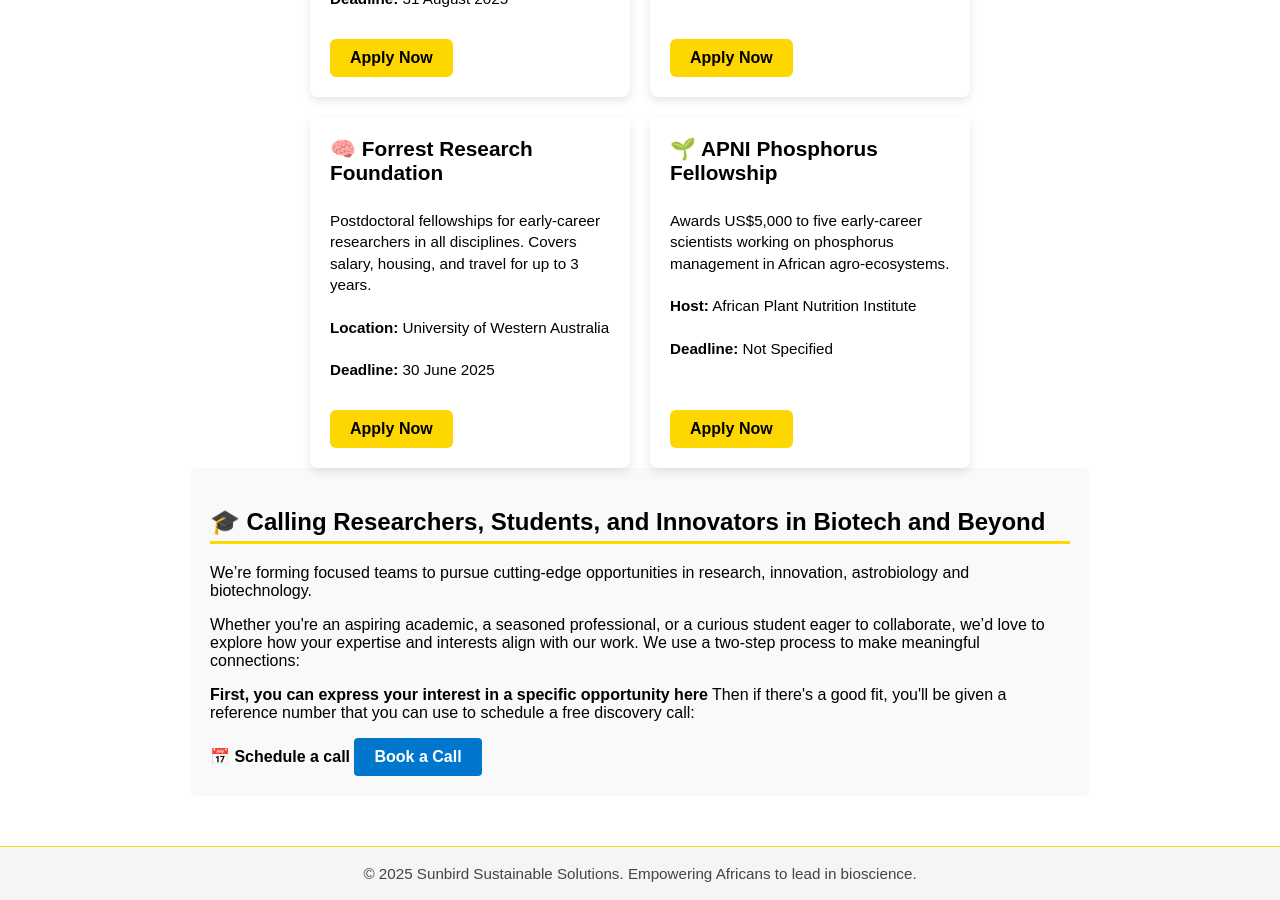
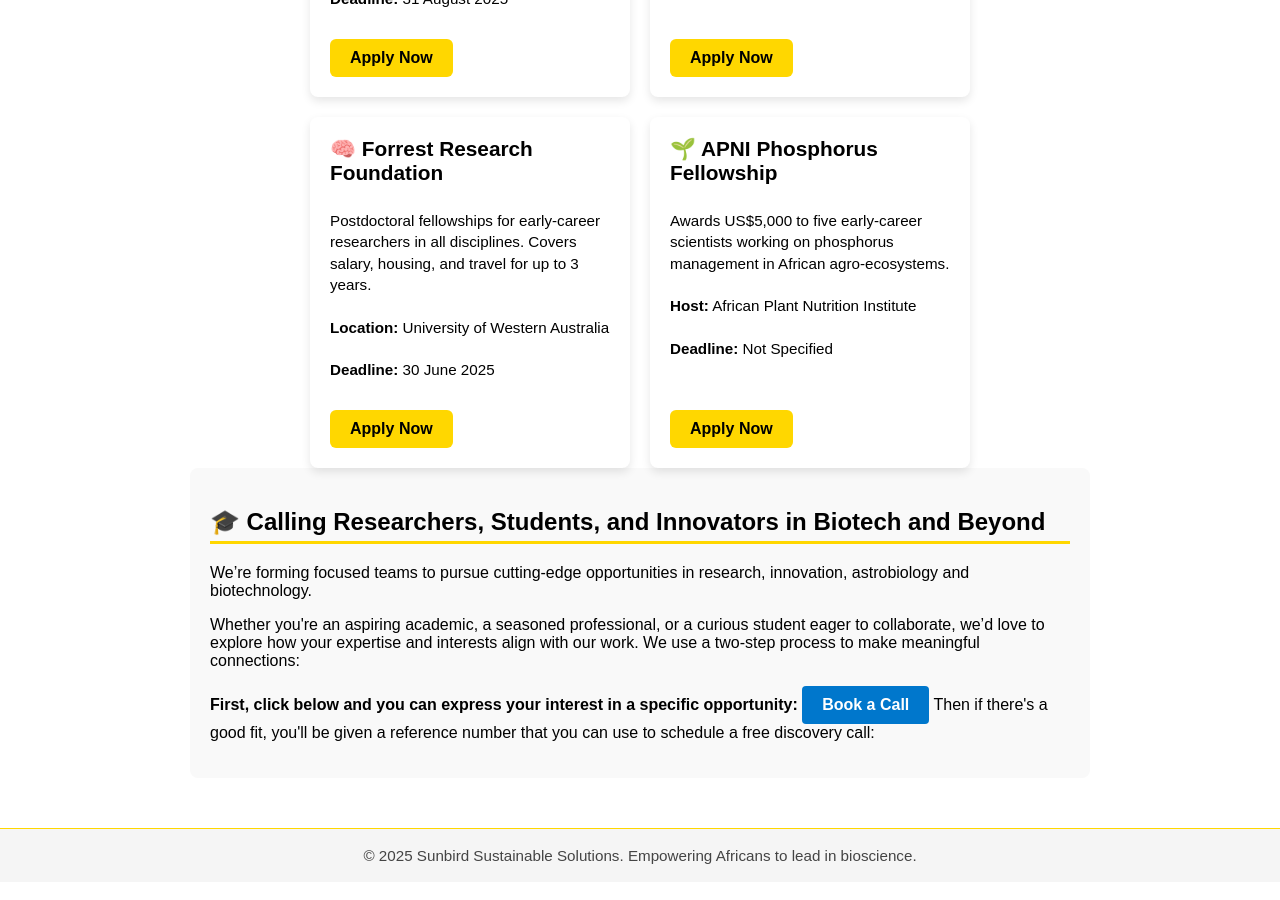
Before and after one commit to mmutondo/mmutondo.github.io, a Jekyll site: the page opencalls.html, which Jekyll copies as it is, in a window 1280 px wide and 900 px high, scrolled down 594 px. Built offline with Jekyll 4.4.1, drawn with Linux system fonts in a browser that asks for light colours.

Commit message:
Update opencalls.html

```diff
--- a/opencalls.html
+++ b/opencalls.html
@@ -250,18 +250,15 @@
     </p>
 
     <p>
-       <strong>First, you can express your interest in a specific opportunity here</strong>
-       Then if there's a good fit, you'll be given a reference number that you can use to schedule a free discovery call:
-    </p>
-
-
-    <strong>📅 Schedule a call</strong>
-
-  <a href="https://calendly.com/mmutondo"
+       <strong>First, click below and you can express your interest in a specific opportunity:</strong>
+        <a href="https://calendly.com/mmutondo"
      style="display: inline-block; background-color: #0077cc; color: white; padding: 10px 20px;
             text-decoration: none; border-radius: 4px; font-weight: bold;">
     Book a Call
   </a>
+       Then if there's a good fit, you'll be given a reference number that you can use to schedule a free discovery call:
+    </p>
+
 </section>
 
       </h2>
```
